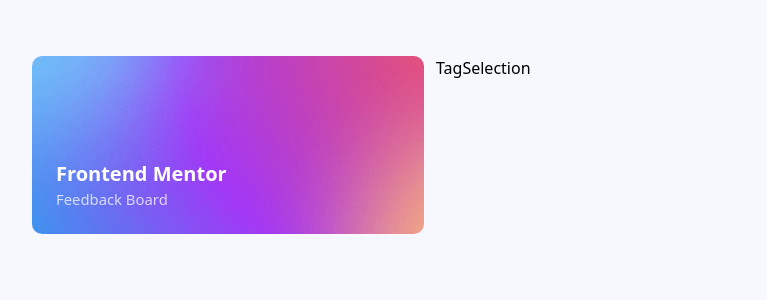
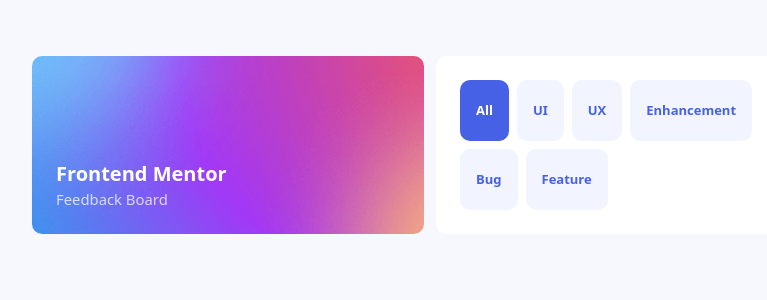
Before and after one commit to rohald89/Product-Feedback, a React (Vite) app: page / in a window 1280 px wide. Shown: the top 300 px of the page, without its empty margins (8-775 px from the left). Built offline with nearby package versions, Linux system fonts and the light colour scheme.

Commit message:
created the CategoryMenu and set up Redux toolkit to manage the global state

```diff
--- a/package.json
+++ b/package.json
@@ -9,8 +9,10 @@
     "preview": "vite preview"
   },
   "dependencies": {
+    "@reduxjs/toolkit": "^1.8.5",
     "react": "^18.2.0",
     "react-dom": "^18.2.0",
+    "react-redux": "^8.0.2",
     "react-router-dom": "^6.3.0"
   },
   "devDependencies": {
--- /dev/null
+++ b/src/app/feedbackSlice.js
@@ -0,0 +1,21 @@
+import { createSlice } from "@reduxjs/toolkit";
+
+const initialState = {
+  feedback: [],
+  categories: ["All", "UI", "UX", "Enhancement", "Bug", "Feature"],
+  activeCategory: "All",
+};
+
+export const feedbackSlice = createSlice({
+  name: "feedback",
+  initialState,
+  reducers: {
+    changeCategory: (state, action) => {
+      state.activeCategory = action.payload;
+    },
+  },
+});
+
+export const { changeCategory } = feedbackSlice.actions;
+
+export default feedbackSlice.reducer;
--- /dev/null
+++ b/src/app/store.js
@@ -0,0 +1,8 @@
+import { configureStore } from "@reduxjs/toolkit";
+import feedbackReducer from "./feedbackSlice";
+
+export const store = configureStore({
+  reducer: {
+    feedback: feedbackReducer,
+  },
+});
--- /dev/null
+++ b/src/components/settings/CategoryMenu.jsx
@@ -0,0 +1,25 @@
+import { useSelector, useDispatch } from "react-redux"
+import { changeCategory } from "../../app/feedbackSlice"
+
+const CategoryMenu = () => {
+  const {categories, activeCategory} = useSelector((state) => state.feedback)
+  const dispatch = useDispatch()
+
+  return (
+    <section className="flex p-6 flex-wrap gap-2 h-full bg-white rounded-[10px]">
+        {
+            categories.map((category, i) => (
+                <button
+                aria-label={`Change category to ${category}`}
+                key={i}
+                className={`${category === activeCategory ? "bg-mainBlue text-white" : "bg-grey text-mainBlue"} px-4 py-2 font-bold text-body-sm  rounded-[10px]`}
+                onClick={() => dispatch(changeCategory(category))}
+                >
+                    {category}
+                </button>
+            ))
+        }
+    </section>
+  )
+}
+export default CategoryMenu
--- a/src/components/settings/Settings.jsx
+++ b/src/components/settings/Settings.jsx
@@ -1,7 +1,7 @@
 import { useState } from "react";
 import Header from "./Header";
 import RoadMapStats from "./RoadMapStats";
-import TagSelection from "./TagSelection";
+import CategoryMenu from "./CategoryMenu";
 
 const Settings = () => {
     const [isOpen, setIsOpen] = useState(false);
@@ -15,7 +15,7 @@
 
         <aside className={`${isOpen ? "flex" : "hidden"} flex-col p-6 ml-24 bg-lightGrey md:flex md:flex-row md:m-0 md:p-0 md:col-span-2 md:gap-3`}>
             <div className="flex-1 h-[178px]">
-                <TagSelection />
+                <CategoryMenu />
             </div>
             <div className="flex-1">
                 <RoadMapStats />
--- a/src/components/settings/TagSelection.jsx
+++ /dev/null
@@ -1,6 +0,0 @@
-const TagSelection = () => {
-  return (
-    <div>TagSelection</div>
-  )
-}
-export default TagSelection
--- a/src/main.jsx
+++ b/src/main.jsx
@@ -2,9 +2,14 @@
 import ReactDOM from 'react-dom/client'
 import App from './App'
 import './index.css'
+import { store } from './app/store';
+import { Provider } from 'react-redux';
+
 
 ReactDOM.createRoot(document.getElementById('root')).render(
   <React.StrictMode>
-    <App />
+    <Provider store={store}>
+        <App />
+    </Provider>
   </React.StrictMode>
 )
```
Also changed, not shown: 1 other file (tests, documents, lock files or other folders).
